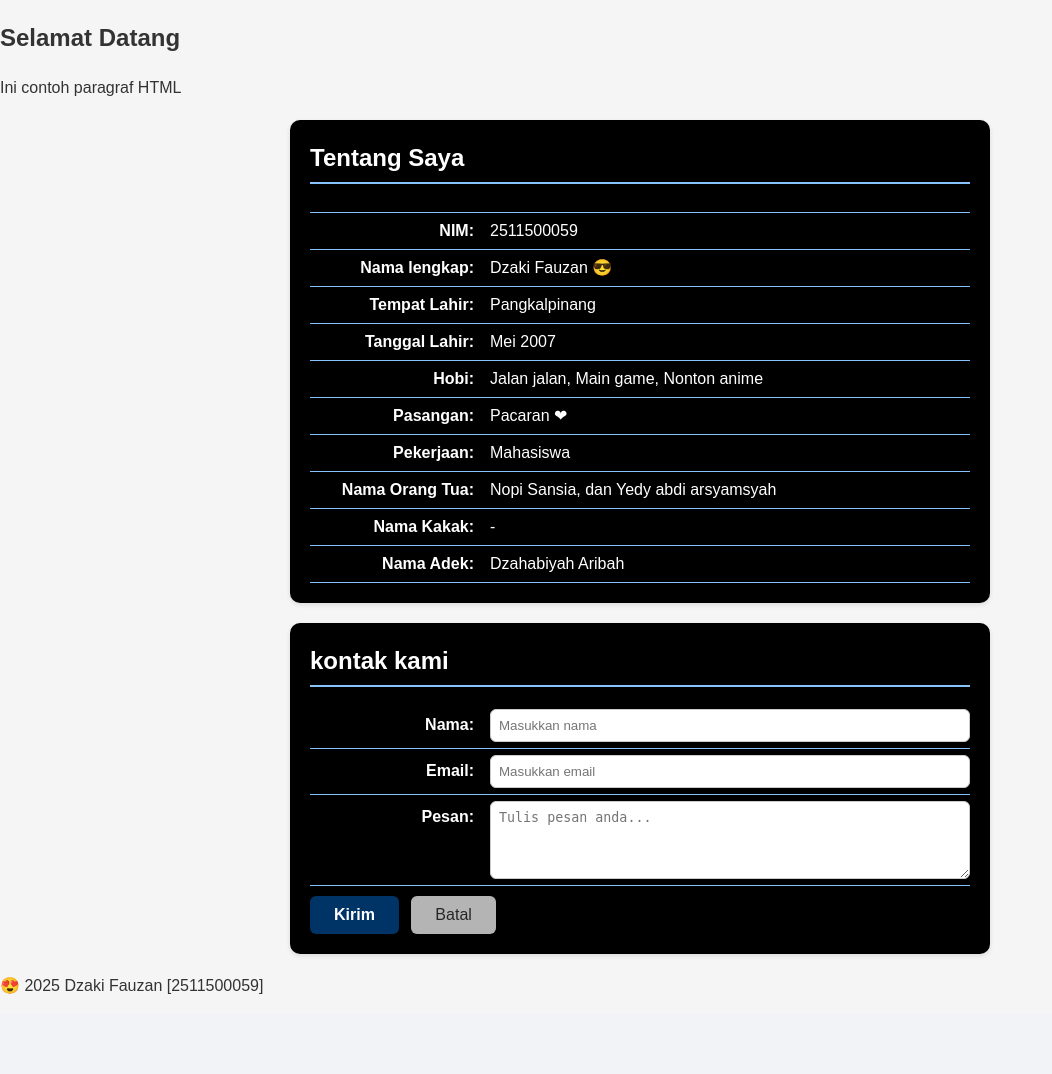
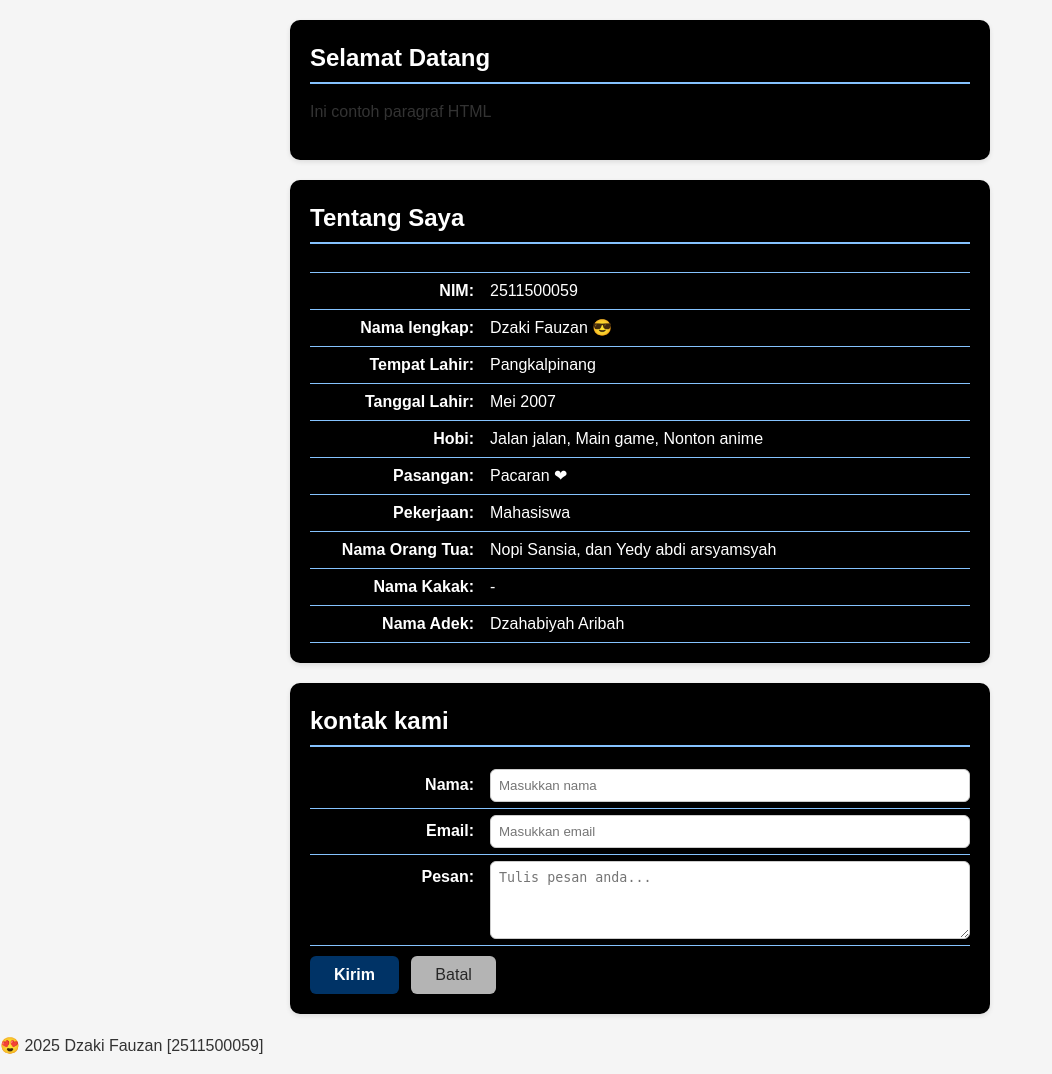
Before and after one commit to DzakiFauzan-bot/2511500059-PWD-TI1B-25260, a PHP site: page /pertemuan-04/index.html in a window 1280 px wide. Shown: the part 155-1229 px from the top of the page, without its empty margins (0-1052 px from the left). Before the commit the page ends 1149 px from the top, so only its background shows below. Run offline with PHP 8.4, Linux system fonts and the light colour scheme.

Commit message:
styling section#home.

```diff
--- a/pertemuan-04/style.css
+++ b/pertemuan-04/style.css
@@ -31,6 +31,7 @@
     padding: 6px 12px;
   }
 
+#home,
 #about,
 #contact {
   background-color: #000000;
@@ -41,6 +42,7 @@
   box-shadow: 0 2px 5px rgba(0, 0, 0, 0.1);
 }
 
+#home h2,
 #about h2,
 #contact h2 {
   color: #ffffff;
@@ -48,6 +50,10 @@
   padding-bottom: 6px;
   margin-top: 0;
   margin-bottom: 16px;
+}
+
+#home p {
+  text-align: justify;
 }
 
 #about p,
```
Also changed, not shown: pertemuan-04/README.md.
